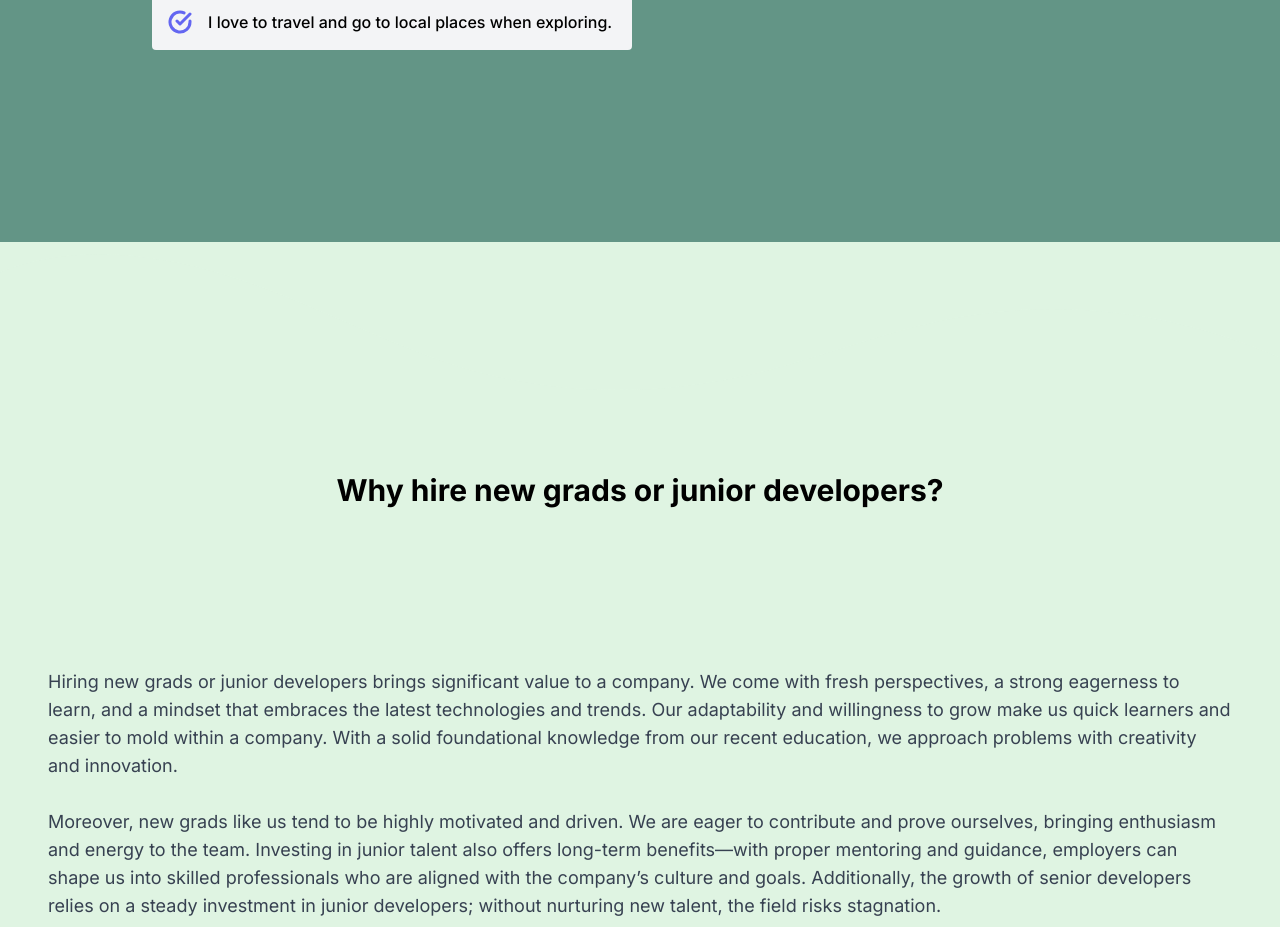
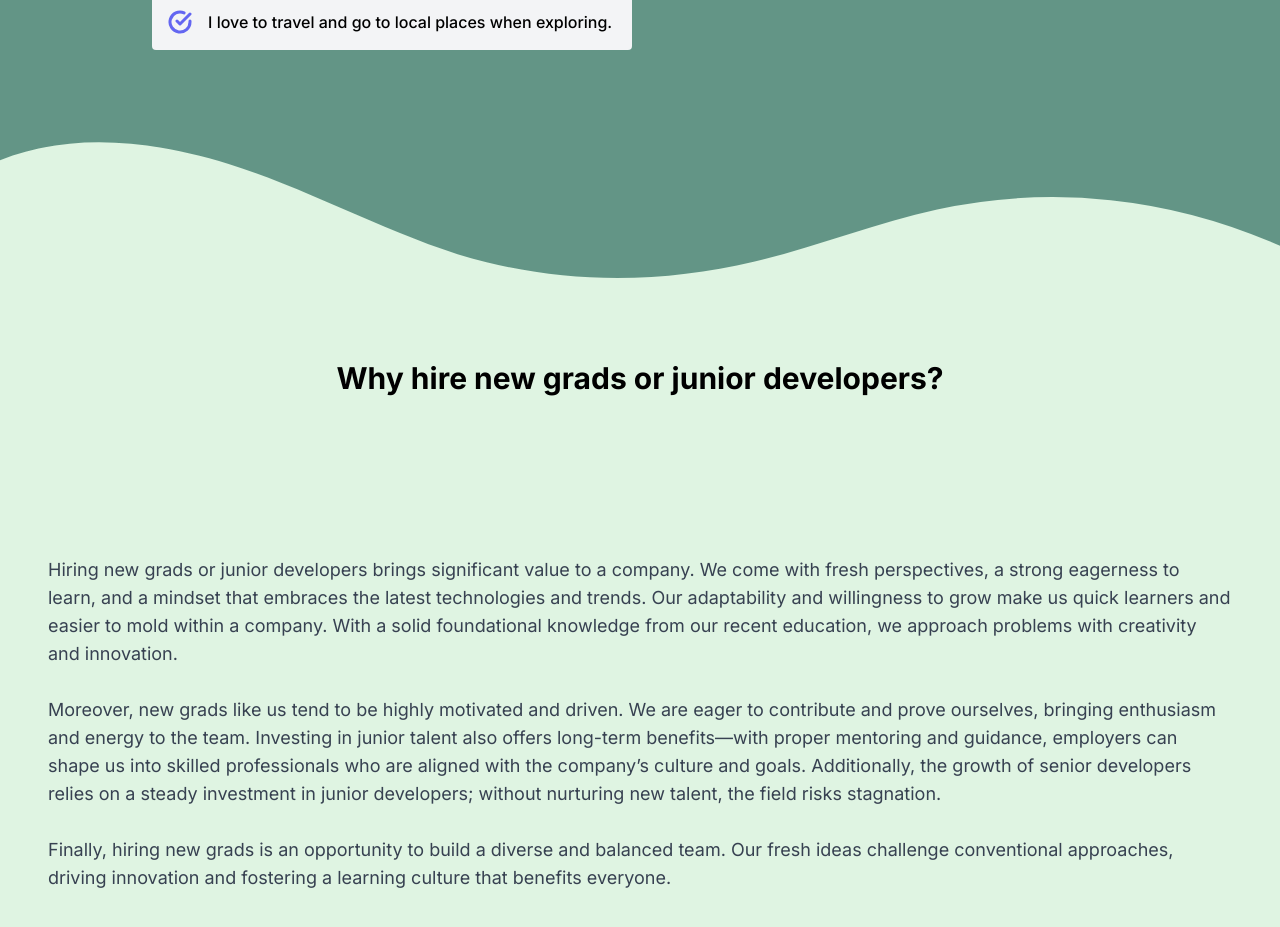
Before and after one commit to qpham2594/relevant-pixels, a Next.js app in the folder relevant-pixels/: page / in a window 1280 px wide. Shown: the part 2140-3067 px from the top of the page. Built offline with nearby package versions, Linux system fonts and the light colour scheme.

Commit message:
wave update

```diff
--- a/relevant-pixels/app/page.tsx
+++ b/relevant-pixels/app/page.tsx
@@ -66,17 +66,7 @@ export default function Home(): JSX.Element {
             </div>
           </section>
 
-          <section className="w-full bg-customDarkGreen dark:bg-customDarkGreen py-8 sm:py-10">
-            <div className="w-full px-0">
-              <h2 className="text-2xl sm:text-3xl font-bold text-center mb-4 sm:mb-8 dark:text-white">
-
-              </h2>
-              <p className="text-center text-black dark:text-black">
-              </p>
-            </div>
-          </section>
-
-          <div className="w-full wave-divider dark:bg-customDarkGreen">
+          <div className="w-full wave-divider bg-customDarkGreen dark:bg-customDarkGreen">
             <svg
               data-name="Layer 1"
               xmlns="http://www.w3.org/2000/svg"
```
